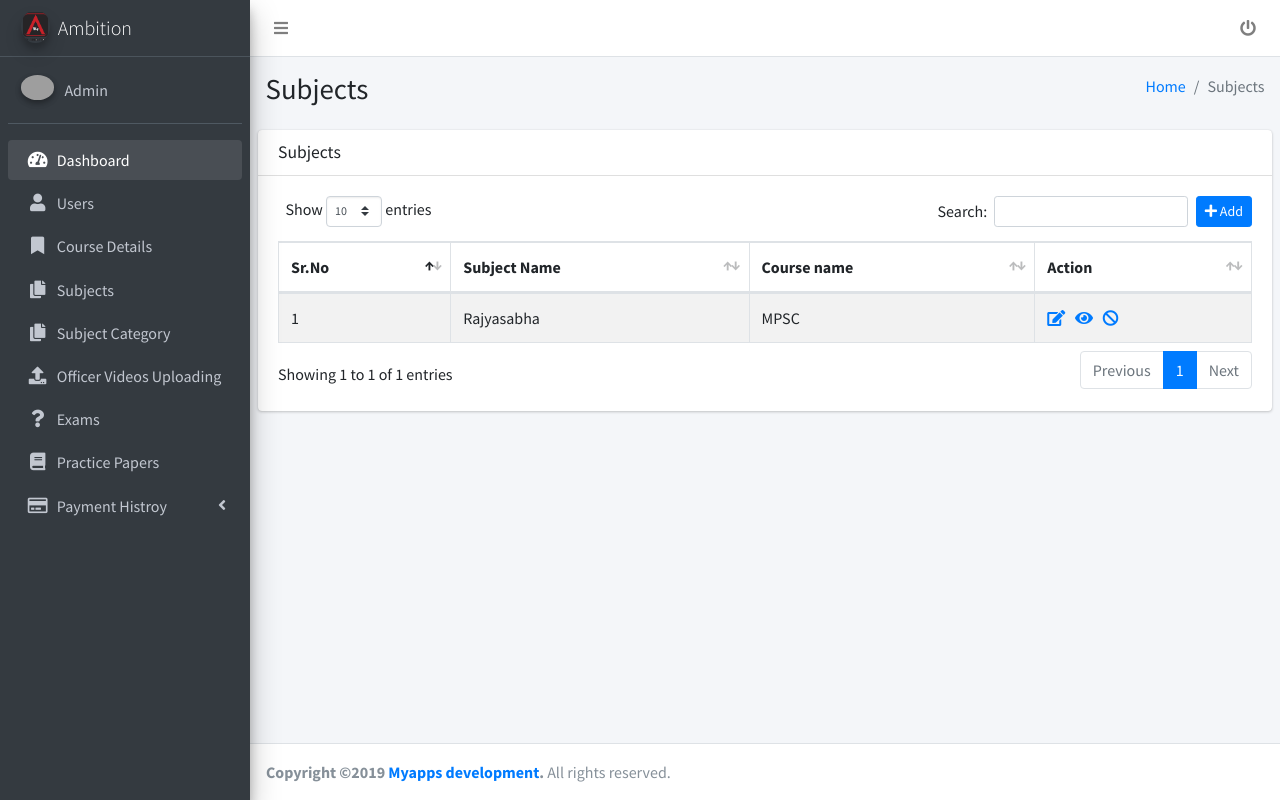
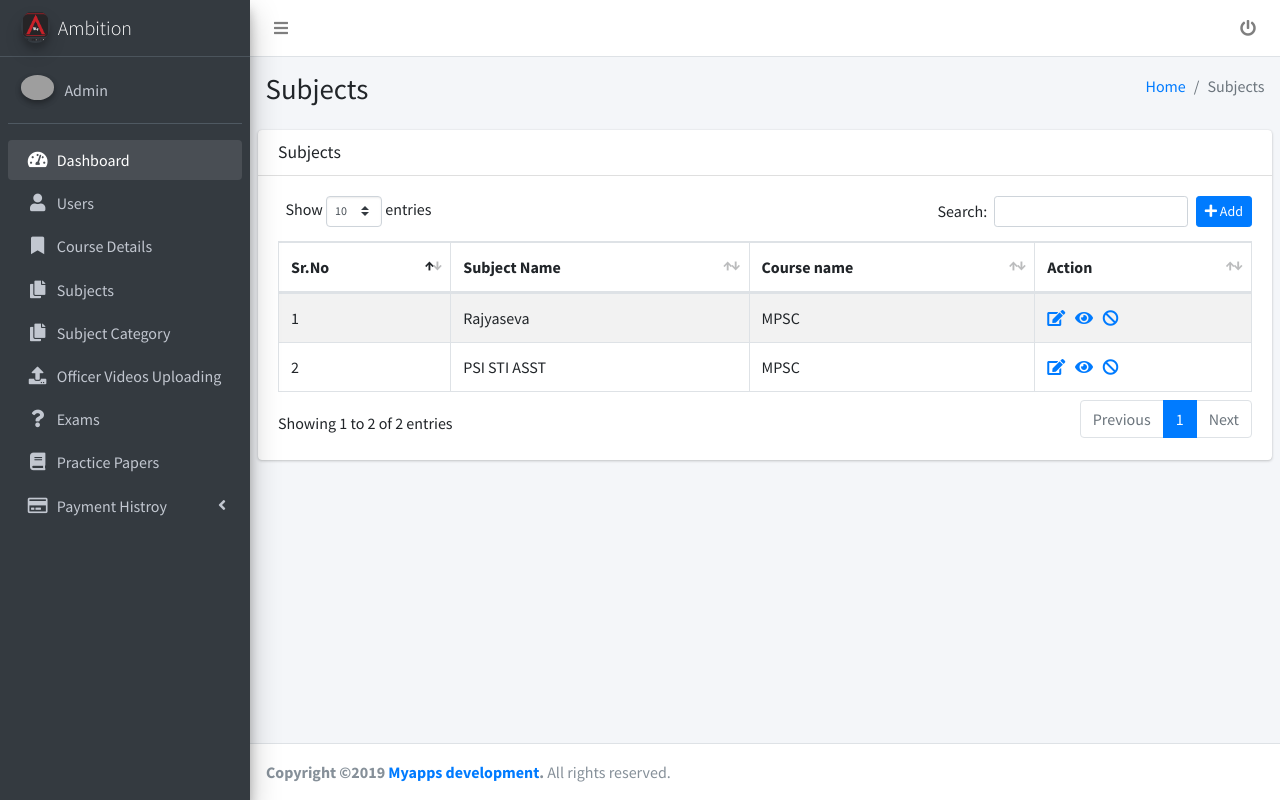
Before and after one commit to anjipavuluri21/ambition, a CodeIgniter app: page /ambition/Subject in a window 1280 px wide. Run offline with CodeIgniter, Linux system fonts and the light colour scheme; some libraries are stand-ins or nearby versions; grey boxes are pictures that could not be loaded.

Commit message:
static data added for list pages

```diff
--- a/application/views/subject/subject_list.php
+++ b/application/views/subject/subject_list.php
@@ -72,7 +72,18 @@
                                         <tbody>
                                             <tr>
                                                 <td>1</td>
-                                                <td>Rajyasabha
+                                                <td>Rajyaseva
+                                                </td>
+                                                <td>MPSC</td>
+                                                <td text-align="center">
+                                                    <a href="#" title="edit"><i class="fa fa-edit"></i> </a>&nbsp;
+                                                    <a href="#" title="View"><i class="fa fa-eye"></i> </a>&nbsp;
+                                                    <a href="#" title="hide"><i class="fa fa-ban"></i> </a>&nbsp;
+                                                </td>
+                                            </tr>
+                                            <tr>
+                                                <td>2</td>
+                                                <td>PSI STI ASST
                                                 </td>
                                                 <td>MPSC</td>
                                                 <td text-align="center">
```
Also changed, not shown: application/views/course_details.php (+13 -2 lines).
